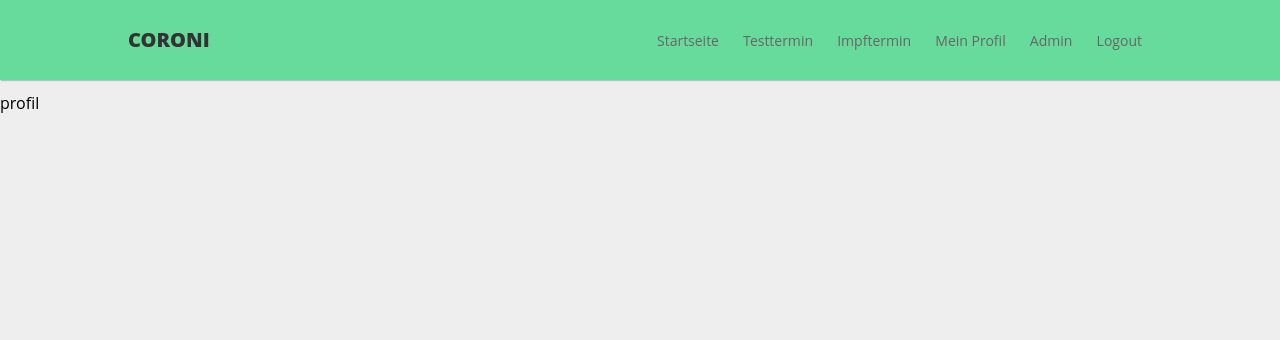
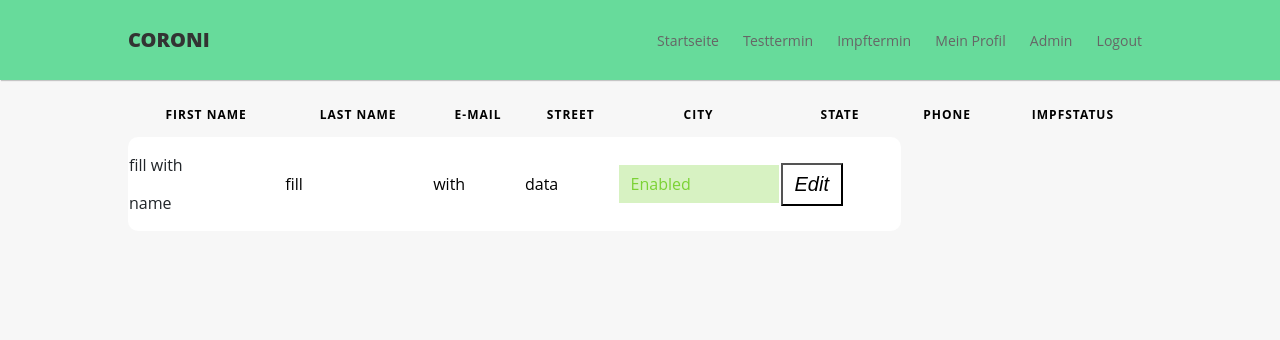
Before and after one commit to dream-jannis/coroni, a Flask app: page /profil in a window 1280 px wide. Shown: the top 340 px of the page. Run offline with Flask 2, Linux system fonts and the light colour scheme; the visitor is signed in with stand-in values (Sample User, id 1).

Commit message:
03052022

```diff
--- /dev/null
+++ b/static/profile.css
@@ -0,0 +1,143 @@
+body {
+    background: #f7f7f7;
+  }
+
+  .table {
+    border-spacing: 0 0.85rem !important;
+  }
+
+  .table .dropdown {
+    display: inline-block;
+  }
+
+  .table td,
+  .table th {
+    vertical-align: middle;
+    margin-bottom: 10px;
+    border: none;
+  }
+
+  .table thead tr,
+  .table thead th {
+    border: none;
+    font-size: 12px;
+    letter-spacing: 1px;
+    text-transform: uppercase;
+    background: transparent;
+  }
+
+  .table td {
+    background: #fff;
+  }
+
+  .table td:first-child {
+    border-top-left-radius: 10px;
+    border-bottom-left-radius: 10px;
+  }
+
+  .table td:last-child {
+    border-top-right-radius: 10px;
+    border-bottom-right-radius: 10px;
+  }
+
+  table.dataTable.dtr-inline.collapsed
+    > tbody
+    > tr[role="row"]
+    > td:first-child:before,
+  table.dataTable.dtr-inline.collapsed
+    > tbody
+    > tr[role="row"]
+    > th:first-child:before {
+    top: 28px;
+    left: 14px;
+    border: none;
+    box-shadow: none;
+  }
+
+  table.dataTable.dtr-inline.collapsed > tbody > tr[role="row"] > td:first-child,
+  table.dataTable.dtr-inline.collapsed > tbody > tr[role="row"] > th:first-child {
+    padding-left: 48px;
+  }
+
+  table.dataTable > tbody > tr.child ul.dtr-details {
+    width: 100%;
+  }
+
+  table.dataTable > tbody > tr.child span.dtr-title {
+    min-width: 50%;
+  }
+
+  table.dataTable.dtr-inline.collapsed > tbody > tr > td.child,
+  table.dataTable.dtr-inline.collapsed > tbody > tr > th.child,
+  table.dataTable.dtr-inline.collapsed > tbody > tr > td.dataTables_empty {
+    padding: 0.75rem 1rem 0.125rem;
+  }
+
+  div.dataTables_wrapper div.dataTables_length label,
+  div.dataTables_wrapper div.dataTables_filter label {
+    margin-bottom: 0;
+  }
+
+  @media (max-width: 767px) {
+    div.dataTables_wrapper div.dataTables_paginate ul.pagination {
+      -ms-flex-pack: center !important;
+      justify-content: center !important;
+      margin-top: 1rem;
+    }
+  }
+
+  .btn-icon {
+    background: #fff;
+  }
+  .btn-icon .bx {
+    font-size: 20px;
+  }
+
+  .btn .bx {
+    vertical-align: middle;
+    font-size: 20px;
+  }
+
+  .dropdown-menu {
+    padding: 0.25rem 0;
+  }
+
+  .dropdown-item {
+    padding: 0.5rem 1rem;
+  }
+
+  .badge {
+    padding: 0.5em 0.75em;
+  }
+
+  .badge-success-alt {
+    background-color: #d7f2c2;
+    color: #7bd235;
+  }
+
+  .table a {
+    color: #212529;
+  }
+
+  .table a:hover,
+  .table a:focus {
+    text-decoration: none;
+  }
+
+  table.dataTable {
+    margin-top: 12px !important;
+  }
+
+  .icon > .bx {
+    display: block;
+    min-width: 1.5em;
+    min-height: 1.5em;
+    text-align: center;
+    font-size: 1.0625rem;
+  }
+
+  .btn {
+    font-size: 0.9375rem;
+    font-weight: 500;
+    padding: 0.5rem 0.75rem;
+  }
--- a/templates/base.html
+++ b/templates/base.html
@@ -12,7 +12,7 @@
 <body>
     <nav>
         <div class="container">
-          <a href="#" id="brand">Coroni</a>
+          <a href="/" id="brand" >Coroni</a>
           <button>
             <span></span>
             <span></span>
--- a/templates/profil/pages/profil.html
+++ b/templates/profil/pages/profil.html
@@ -4,5 +4,55 @@
 {% block main %}
 <p>&nbsp;</p>
 <p>&nbsp;</p>
-profil
+<link rel="stylesheet" href="{{ url_for('static', filename='profile.css')}}">
+<div class="container">
+    <div class="row py-5">
+      <div class="col-12">
+        <table id="example" class="table table-hover responsive nowrap" style="width:100%">
+          <thead>
+            <tr>
+              <th>First Name</th>
+              <th>Last Name</th>
+              <th>E-Mail</th>
+              <th>Street</th>
+              <th>City</th>
+              <th>State</th>
+              <th>Phone</th>
+              <th>Impfstatus</th>
+            </tr>
+          </thead>
+          <tbody>
+            <tr>
+              <td>
+                <a href="#">
+                  <div class="d-flex align-items-right">
+
+
+                    <div class="">
+                      <p class="font-weight-bold mb-0">fill with</p>
+                      <p class="text-muted mb-0">name</p>
+                    </div>
+                  </div>
+                </a>
+              </td>
+              <td>fill</td>
+              <td>with</td>
+              <td>data</td>
+              <td>
+                <div class="badge badge-success badge-success-alt">Enabled</div>
+              </td>
+              <td>
+                <div class="dropdown">
+                    <button class="btn btn-sm btn-icon" type="button" id="Button" data-toggle="dropdown" aria-haspopup="true" aria-expanded="false">
+                          <i class="bx bx-dots-horizontal-rounded" data-toggle="tooltip" data-placement="top"
+                            title="Actions">Edit</i>
+                        </button>
+                  </div>
+              </td>
+            </tr>
+          </tbody>
+        </table>
+      </div>
+    </div>
+  </div>
 {% endblock %}
```
Also changed, not shown: templates/admin/pages/admin.html (+42 -24 lines), templates/admin/views.py (+3 -4 lines).
